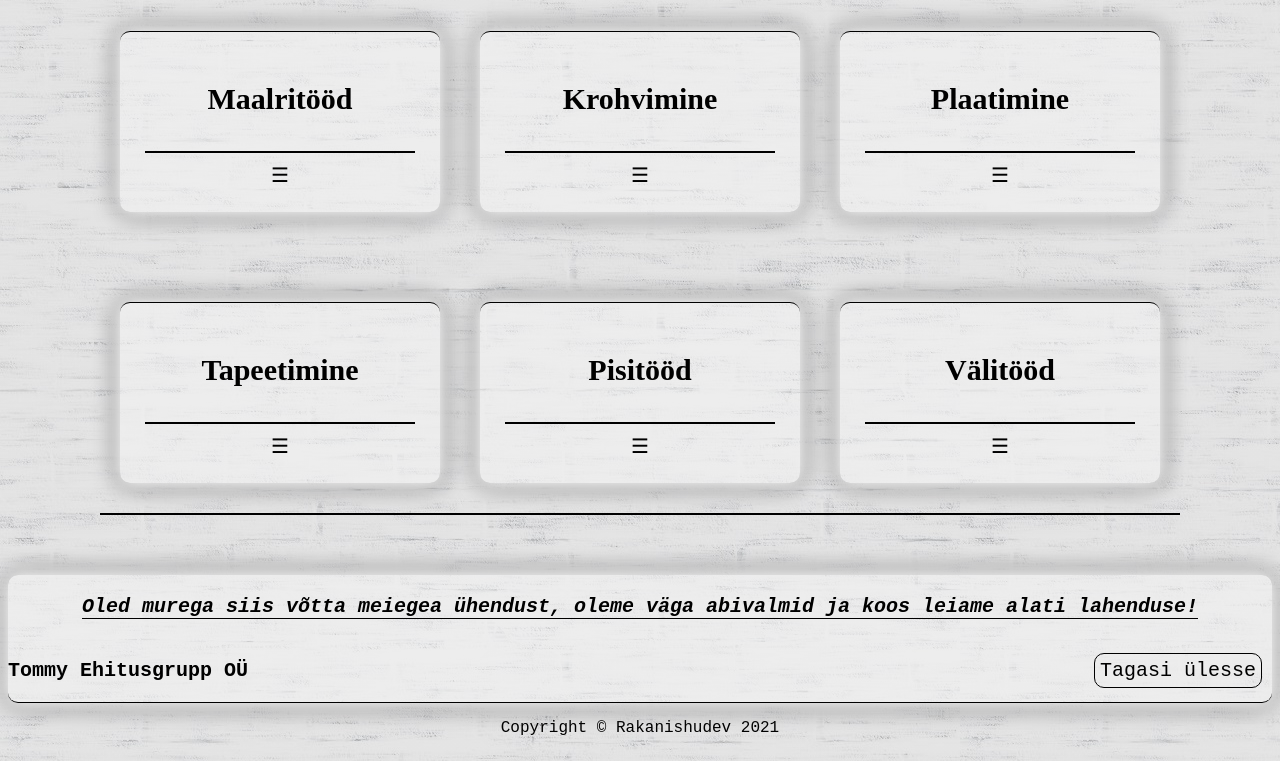
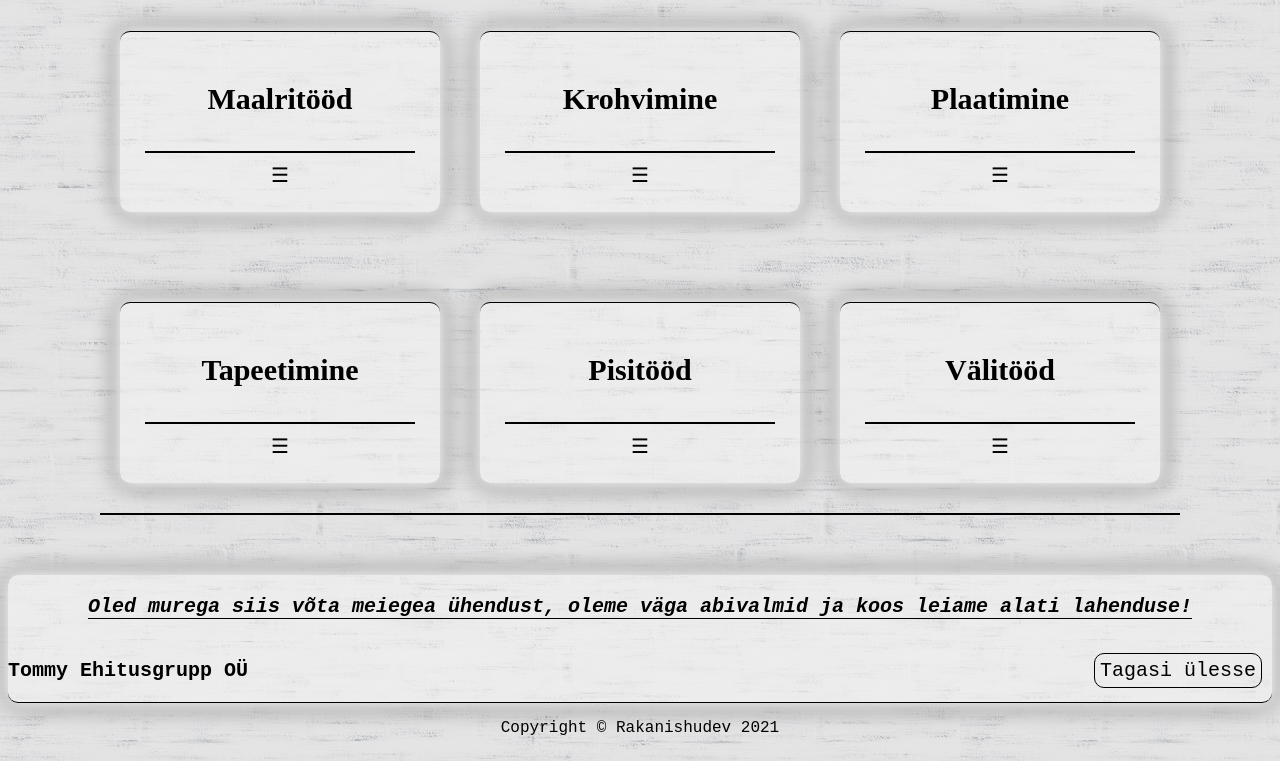
Before and after one commit to rakanishudDev/tommyEhitusGrupp, a plain HTML site: page index.html in a window 1280 px wide. Shown: the part 1104-1865 px from the top of the page. Drawn offline with Linux system fonts and the light colour scheme.

Commit message:
Update index.html

```diff
--- a/index.html
+++ b/index.html
@@ -262,7 +262,7 @@
 	<div id="footer" class="background-container3">
 		<div id="second-footer">
 			<div class="nav-copyright">
-			<p style="border-bottom: solid; border-width: 1px; border-color: black;"><em><strong>Oled murega siis v&#245tta meiegea &#252hendust, oleme v&#228ga abivalmid ja koos leiame alati lahenduse!</strong></em></p>
+			<p style="border-bottom: solid; border-width: 1px; border-color: black;"><em><strong>Oled murega siis v&#245ta meiegea &#252hendust, oleme v&#228ga abivalmid ja koos leiame alati lahenduse!</strong></em></p>
 			</div>
 		</div>
 		<div id="first-footer">
```
